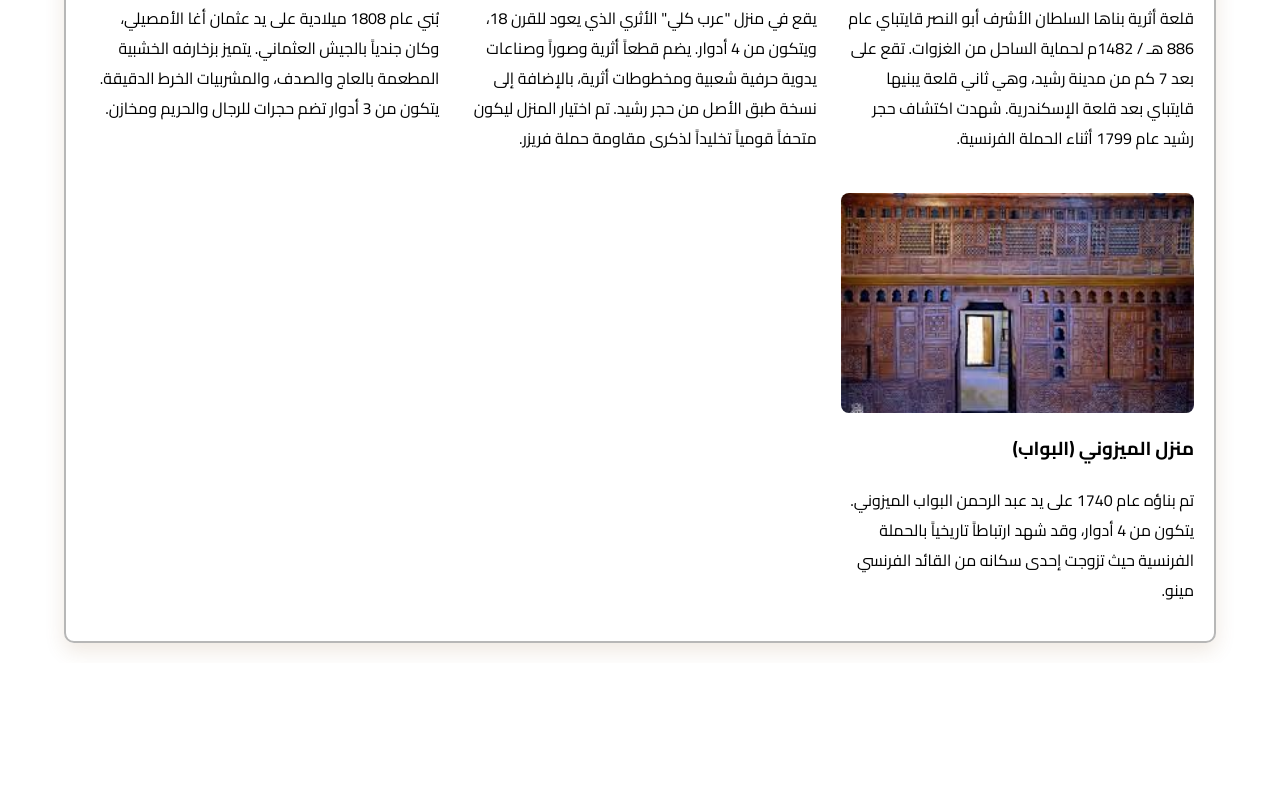
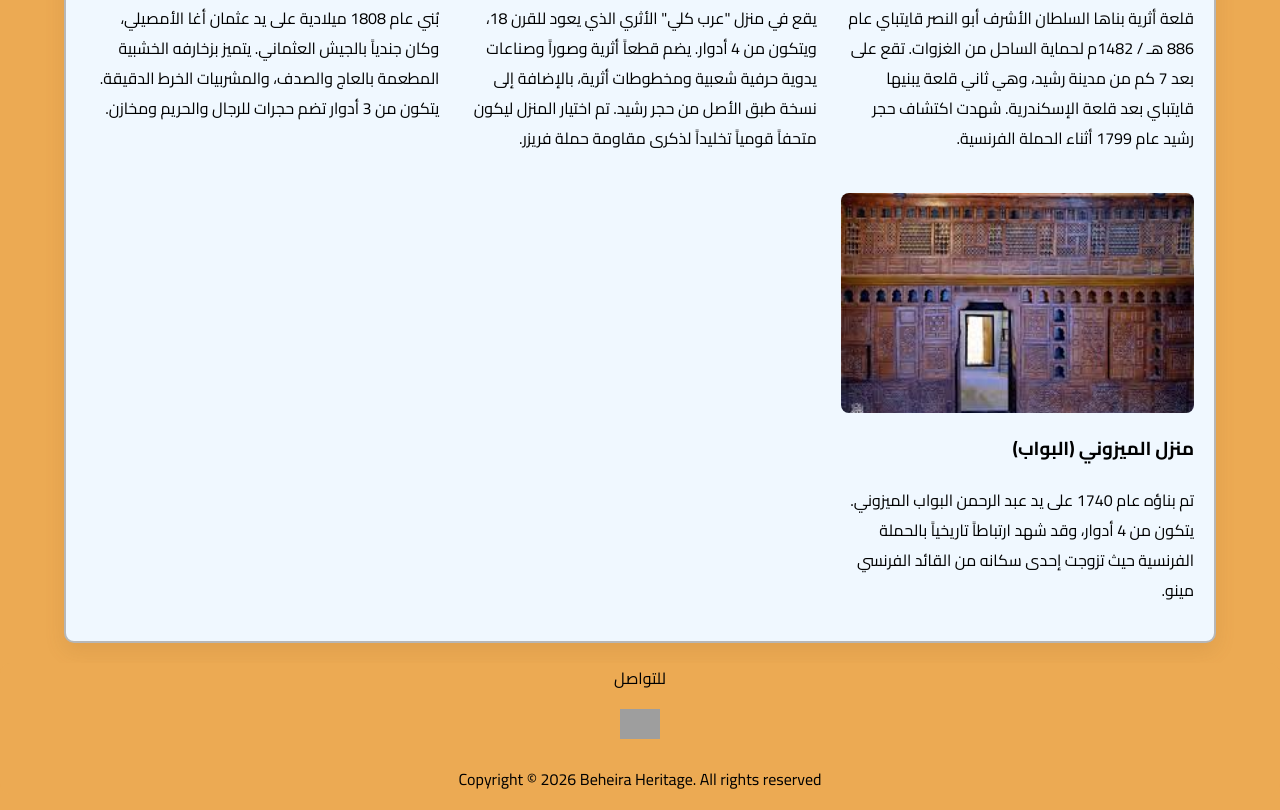
Before and after one commit to amr12866806-prog/Beheira_Heritage, a plain HTML site: page index.html in a window 1280 px wide. Shown: the part 907-1717 px from the top of the page. Before the commit the page ends 1570 px from the top, so only its background shows below. Drawn offline with Linux system fonts and the light colour scheme; grey boxes are pictures that could not be loaded.

Commit message:
حطيت الوتس

```diff
--- a/css/beheira.css
+++ b/css/beheira.css
@@ -2,7 +2,7 @@ body {
     margin: 0;
     padding: 0;
     font-family: 'Cairo', sans-serif;
-
+    background-color: rgb(236, 170, 83);
 
 }
 
@@ -12,7 +12,6 @@ header.head {
     background-position: center;
     padding: 10px 20px;
     font-size: 20px;
-
 }
 
 .color {
@@ -45,6 +44,7 @@ header img {
     margin: 20px auto;
     padding: 18px 24px;
     box-shadow: 0 8px 20px rgba(139, 94, 43, 0.14);
+    background-color: aliceblue;
 }
 
 .tot1 {
@@ -52,6 +52,7 @@ header img {
     flex-direction: column;
     align-items: center;
     gap: 6px;
+    background-color: aliceblue;
 }
 
 .a30 {
@@ -77,11 +78,12 @@ header img {
     margin: 20px 5%;
     box-shadow: 0 8px 20px rgba(139, 94, 43, 0.14);
     padding: 20px;
+       background-color: aliceblue;
 }
 
 .im1 {
     width: 100%;
-  object-fit: cover;
+    object-fit: cover;
     height: 220px;
     border-radius: 8px;
     display: block;
@@ -95,7 +97,9 @@ header img {
     header.head h2 {
         font-size: 14px;
     }
-    .img{grid-template-columns: 1fr;
+
+    .img {
+        grid-template-columns: 1fr;
         margin: 15px 4%;
     }
 
@@ -111,3 +115,16 @@ header img {
         font-size: 14px;
     }
 }
+
+footer {
+    background-color: rgb(236, 170, 83);
+    width: 0 0 50px 0;
+
+    text-align: center;
+    margin: 0;
+    border-radius: 10px;
+}
+
+.whatsapp {
+    width: 40px;
+}
--- a/index.html
+++ b/index.html
@@ -62,6 +62,11 @@
                 الفرنسية حيث تزوجت إحدى سكانه من القائد الفرنسي مينو.</p>
         </div>
     </section>
+    <footer>
+        <p>للتواصل </p>
+        <a href="https://wa.me/201150069465" target="_blank"><img src="https://upload.wikimedia.org/wikipedia/commons/6/6b/WhatsApp.svg" alt="whatsApp" class="whatsapp"></a>
+        <p>Copyright &copy; 2026 Beheira Heritage. All rights reserved</p>
+    </footer>
 </body>
 
 </html>
```
Also changed, not shown: Img/whatsapp.webp (added).
